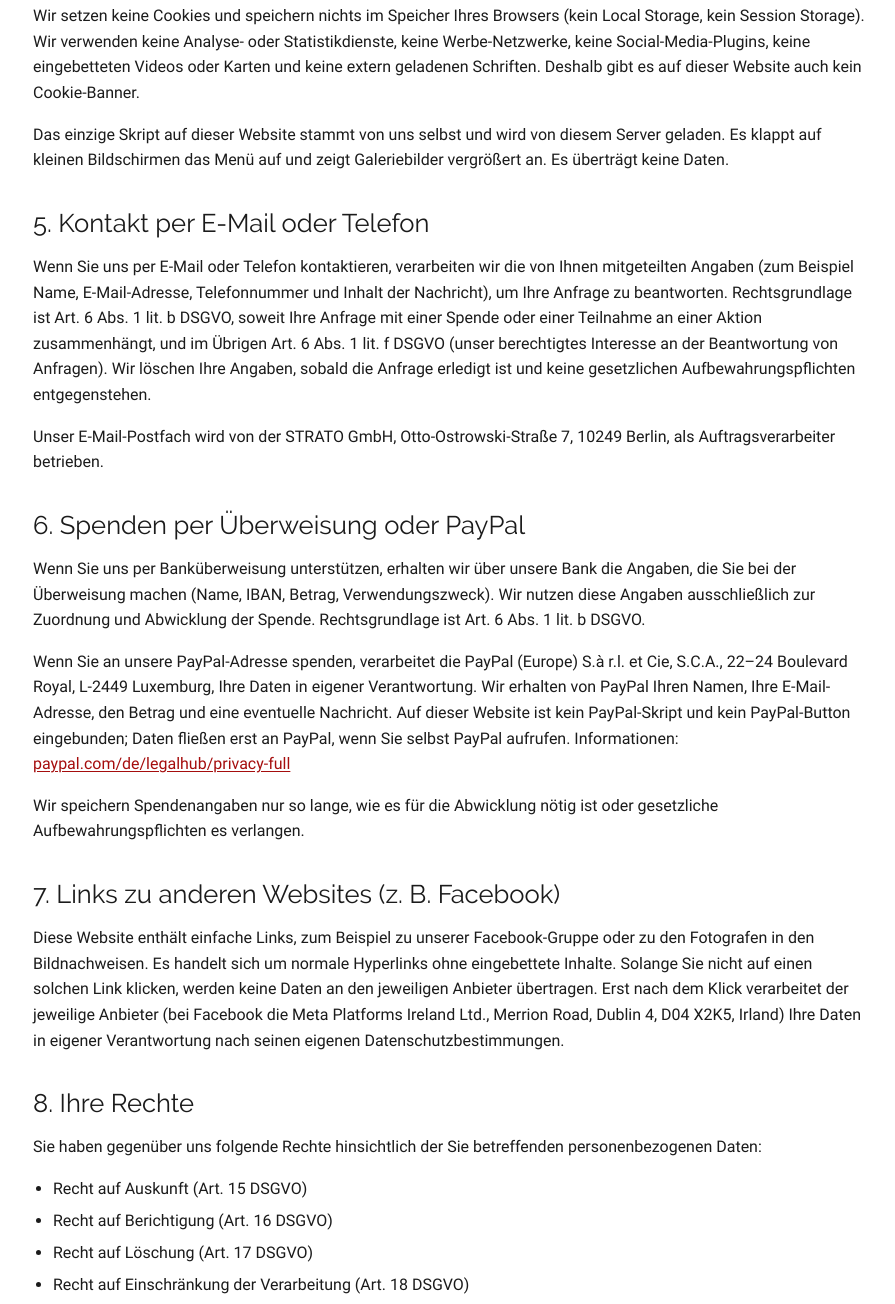
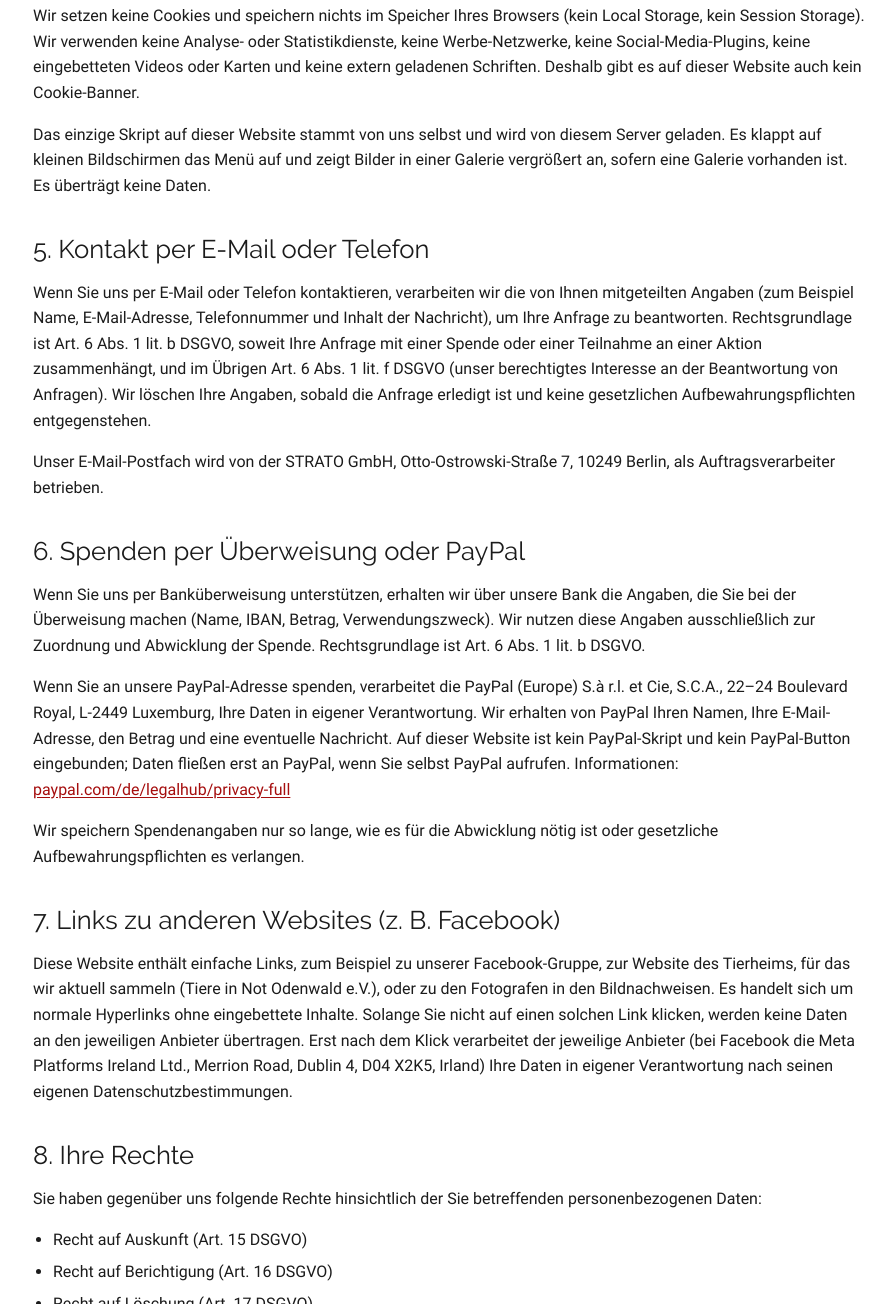
Before and after one commit to C129H223N3O54/hand-hilft-pfote, a plain HTML site: page datenschutzerklarung/index.html in a window 1280 px wide. Shown: the part 1498-2802 px from the top of the page, without its empty margins (191-1086 px from the left). Drawn offline with Linux system fonts and the light colour scheme.

Commit message:
Datenschutzerklärung an aktuellen Stand anpassen (Link zum Tierheim, Galerie optional)
Co-Authored-By: Claude Opus 5.5 <noreply@anthropic.com>
Claude-Session: https://claude.ai/code/session_01Ci5AEAMhsA48iZyw1PsuD5

```diff
--- a/datenschutzerklarung/index.html
+++ b/datenschutzerklarung/index.html
@@ -72,7 +72,7 @@
 
         <h2>4. Keine Cookies, kein Tracking, keine Drittanbieter-Einbindungen</h2>
         <p>Wir setzen keine Cookies und speichern nichts im Speicher Ihres Browsers (kein Local Storage, kein Session Storage). Wir verwenden keine Analyse- oder Statistikdienste, keine Werbe-Netzwerke, keine Social-Media-Plugins, keine eingebetteten Videos oder Karten und keine extern geladenen Schriften. Deshalb gibt es auf dieser Website auch kein Cookie-Banner.</p>
-        <p>Das einzige Skript auf dieser Website stammt von uns selbst und wird von diesem Server geladen. Es klappt auf kleinen Bildschirmen das Menü auf und zeigt Galeriebilder vergrößert an. Es überträgt keine Daten.</p>
+        <p>Das einzige Skript auf dieser Website stammt von uns selbst und wird von diesem Server geladen. Es klappt auf kleinen Bildschirmen das Menü auf und zeigt Bilder in einer Galerie vergrößert an, sofern eine Galerie vorhanden ist. Es überträgt keine Daten.</p>
 
         <h2>5. Kontakt per E-Mail oder Telefon</h2>
         <p>Wenn Sie uns per E-Mail oder Telefon kontaktieren, verarbeiten wir die von Ihnen mitgeteilten Angaben (zum Beispiel Name, E-Mail-Adresse, Telefonnummer und Inhalt der Nachricht), um Ihre Anfrage zu beantworten. Rechtsgrundlage ist Art. 6 Abs. 1 lit. b DSGVO, soweit Ihre Anfrage mit einer Spende oder einer Teilnahme an einer Aktion zusammenhängt, und im Übrigen Art. 6 Abs. 1 lit. f DSGVO (unser berechtigtes Interesse an der Beantwortung von Anfragen). Wir löschen Ihre Angaben, sobald die Anfrage erledigt ist und keine gesetzlichen Aufbewahrungspflichten entgegenstehen.</p>
@@ -85,7 +85,7 @@
         <p>Wir speichern Spendenangaben nur so lange, wie es für die Abwicklung nötig ist oder gesetzliche Aufbewahrungspflichten es verlangen.</p>
 
         <h2>7. Links zu anderen Websites (z. B. Facebook)</h2>
-        <p>Diese Website enthält einfache Links, zum Beispiel zu unserer Facebook-Gruppe oder zu den Fotografen in den Bildnachweisen. Es handelt sich um normale Hyperlinks ohne eingebettete Inhalte. Solange Sie nicht auf einen solchen Link klicken, werden keine Daten an den jeweiligen Anbieter übertragen. Erst nach dem Klick verarbeitet der jeweilige Anbieter (bei Facebook die Meta Platforms Ireland Ltd., Merrion Road, Dublin 4, D04 X2K5, Irland) Ihre Daten in eigener Verantwortung nach seinen eigenen Datenschutzbestimmungen.</p>
+        <p>Diese Website enthält einfache Links, zum Beispiel zu unserer Facebook-Gruppe, zur Website des Tierheims, für das wir aktuell sammeln (Tiere in Not Odenwald e.V.), oder zu den Fotografen in den Bildnachweisen. Es handelt sich um normale Hyperlinks ohne eingebettete Inhalte. Solange Sie nicht auf einen solchen Link klicken, werden keine Daten an den jeweiligen Anbieter übertragen. Erst nach dem Klick verarbeitet der jeweilige Anbieter (bei Facebook die Meta Platforms Ireland Ltd., Merrion Road, Dublin 4, D04 X2K5, Irland) Ihre Daten in eigener Verantwortung nach seinen eigenen Datenschutzbestimmungen.</p>
 
         <h2>8. Ihre Rechte</h2>
         <p>Sie haben gegenüber uns folgende Rechte hinsichtlich der Sie betreffenden personenbezogenen Daten:</p>
```
